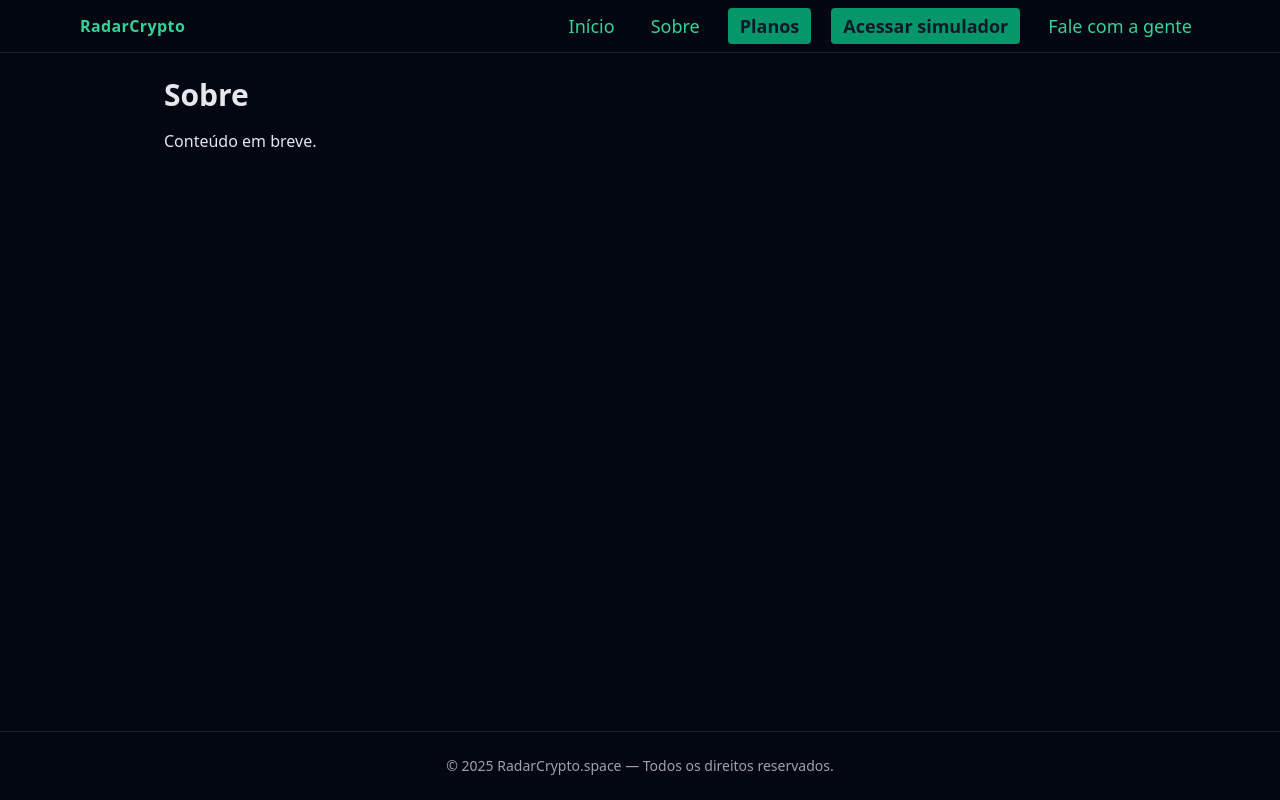
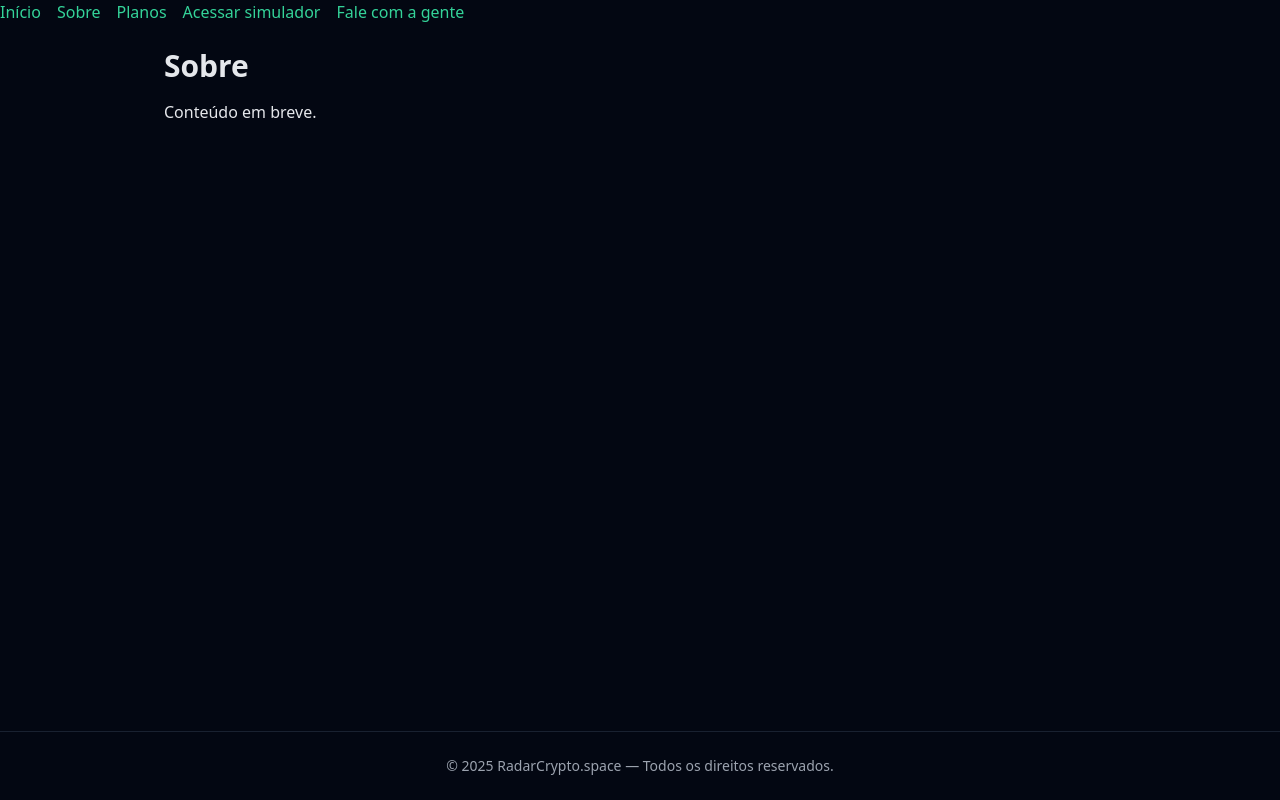
Before and after one commit to Ivanmonteiro-create/radarcripto.space, a Next.js app: page /about in a window 1280 px wide. Built offline with nearby package versions, Linux system fonts and the light colour scheme.

Commit message:
Update Navbar.tsx

```diff
--- a/components/Navbar.tsx
+++ b/components/Navbar.tsx
@@ -1,66 +1,15 @@
-"use client";
-
-import Link from "next/link";
-import { usePathname } from "next/navigation";
-
-type NavItem = { href: string; label: string; variant?: "default" | "primary" };
-
-const links: NavItem[] = [
-  { href: "/", label: "Início" },
-  { href: "/sobre", label: "Sobre" },
-  { href: "/planos", label: "Planos", variant: "primary" },
-  { href: "/simulador", label: "Acessar simulador", variant: "primary" },
-  { href: "/contato", label: "Fale com a gente" },
-];
+import Link from 'next/link';
 
 export default function Navbar() {
-  const pathname = usePathname();
-
   return (
-    <header className="sticky top-0 z-40 border-b border-gray-800/80 bg-gray-950/80 backdrop-blur">
-      <nav className="mx-auto w-full max-w-6xl px-4 py-3 flex items-center justify-between">
-        <Link
-          href="/"
-          className="font-semibold tracking-wide text-emerald-400 hover:text-emerald-300"
-        >
-          RadarCrypto
-        </Link>
-
-        <ul className="flex items-center gap-3 md:gap-5 text-base md:text-lg">
-          {links.map((l) => {
-            const isActive = pathname === l.href;
-            const base =
-              "px-2 py-1 rounded transition focus:outline-none focus:ring-2 focus:ring-emerald-500/40";
-            const commonGreen = "text-emerald-400 hover:text-emerald-300";
-            const active = "font-semibold underline underline-offset-4";
-
-            if (l.variant === "primary") {
-              // Destaque em “Planos” e “Acessar simulador”
-              return (
-                <li key={l.href}>
-                  <Link
-                    href={l.href}
-                    className={`${base} bg-emerald-600 hover:bg-emerald-500 text-gray-900 font-bold px-3 py-1.5`}
-                  >
-                    {l.label}
-                  </Link>
-                </li>
-              );
-            }
-
-            return (
-              <li key={l.href}>
-                <Link
-                  href={l.href}
-                  className={`${base} ${commonGreen} ${isActive ? active : ""}`}
-                >
-                  {l.label}
-                </Link>
-              </li>
-            );
-          })}
-        </ul>
-      </nav>
-    </header>
+    <nav>
+      <ul className="flex gap-4">
+        <li><Link href="/">Início</Link></li>
+        <li><Link href="/sobre">Sobre</Link></li>
+        <li><Link href="/planos">Planos</Link></li>
+        <li><Link href="/simulador">Acessar simulador</Link></li>
+        <li><Link href="/fale-com-agente">Fale com a gente</Link></li>
+      </ul>
+    </nav>
   );
 }
```
